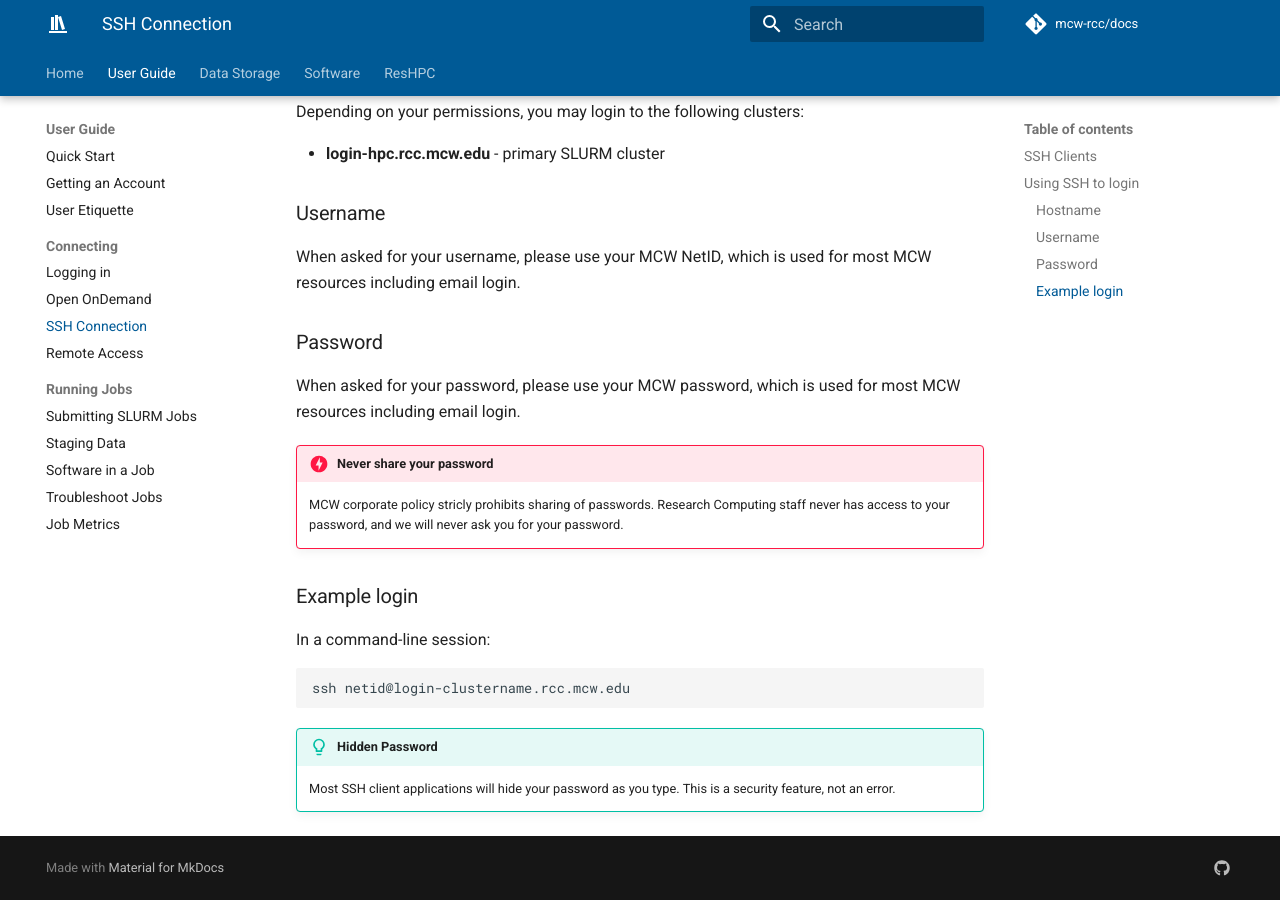
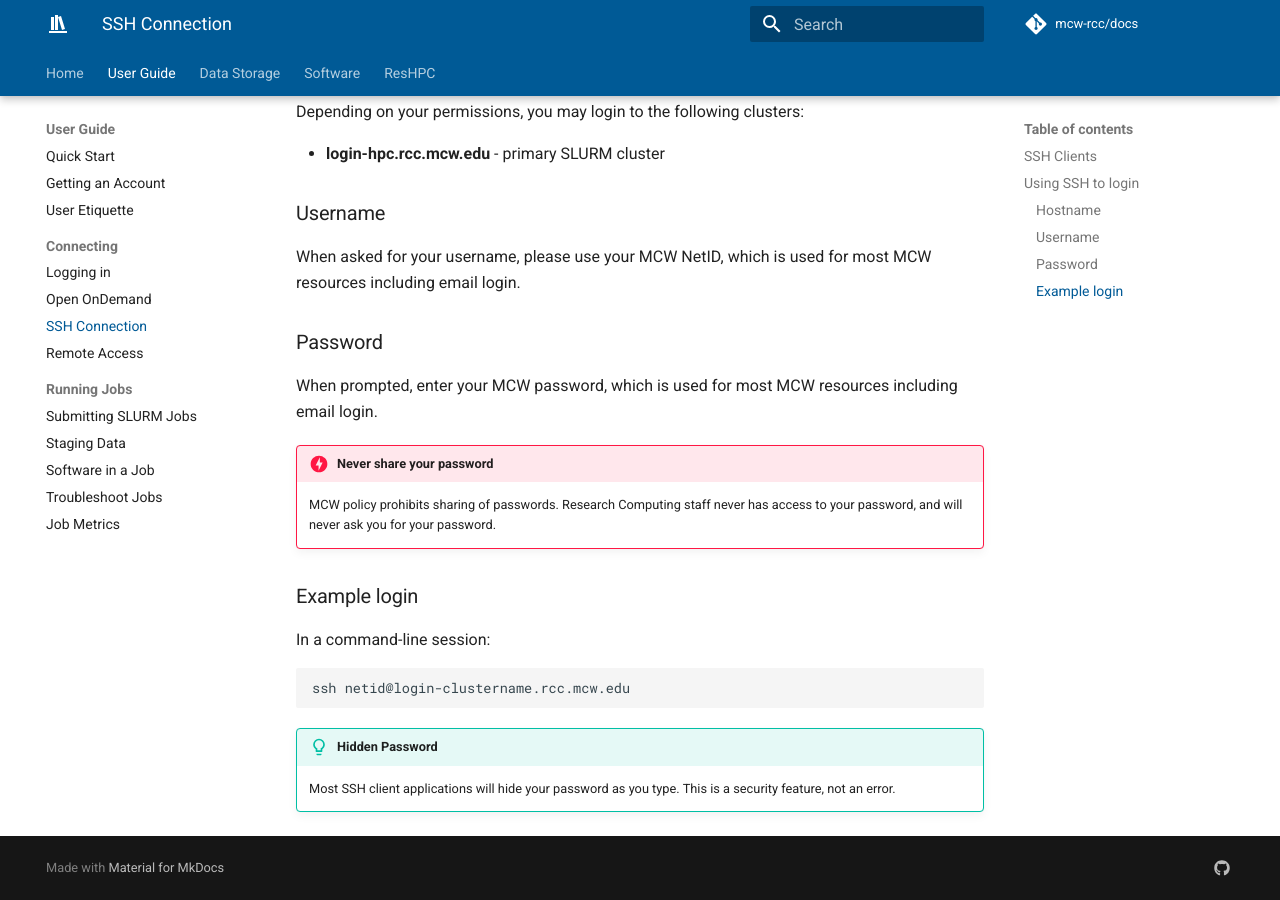
Before and after one commit to mcw-rcc/mcw-rcc.github.io, an MkDocs documentation site: the page built from docs/user-guide/access/ssh.md, in a window 1280 px wide and 900 px high, scrolled down 659 px. Built offline with MkDocs 1.6.1 and Material for MkDocs 9.7.7, drawn with Linux system fonts in a browser that asks for light colours; comment, search, counter and statistics services are not loaded.

Commit message:
Edits and file perm guide

```diff
--- a/docs/user-guide/access/ssh.md
+++ b/docs/user-guide/access/ssh.md
@@ -27,10 +27,10 @@ When asked for your username, please use your MCW NetID, which is used for most
 
 ### Password
 
-When asked for your password, please use your MCW password, which is used for most MCW resources including email login.
+When prompted, enter your MCW password, which is used for most MCW resources including email login.
 
-!!! danger " Never share your password"
-    MCW corporate policy stricly prohibits sharing of passwords. Research Computing staff never has access to your password, and we will never ask you for your password.
+!!! danger "Never share your password"
+    MCW policy prohibits sharing of passwords. Research Computing staff never has access to your password, and will never ask you for your password.
 
 ### Example login
 
--- a/mkdocs.yml
+++ b/mkdocs.yml
@@ -123,6 +123,7 @@ nav:
       - storage/file-cleanup.md
       - storage/file-recovery.md
       - storage/file-transfer.md
+      - storage/file-permissions.md
   - Software:
     - Using Modules: software/modules.md
     - Requesting Software: software/module-request.md
```
Also changed, not shown: docs/index.md (+1 -1 lines), docs/storage/file-permissions.md (added, +41 -0 lines), docs/user-guide/jobs/running-jobs.md (+10 -6 lines).
